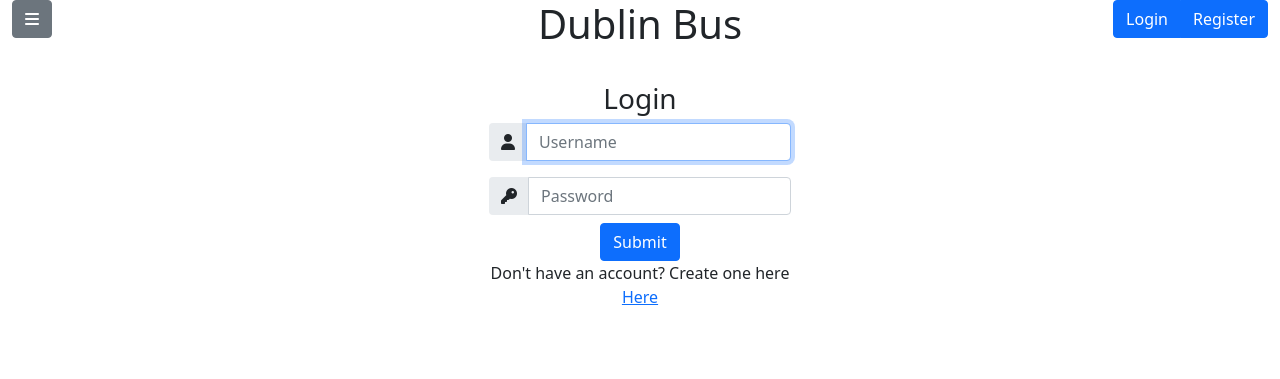
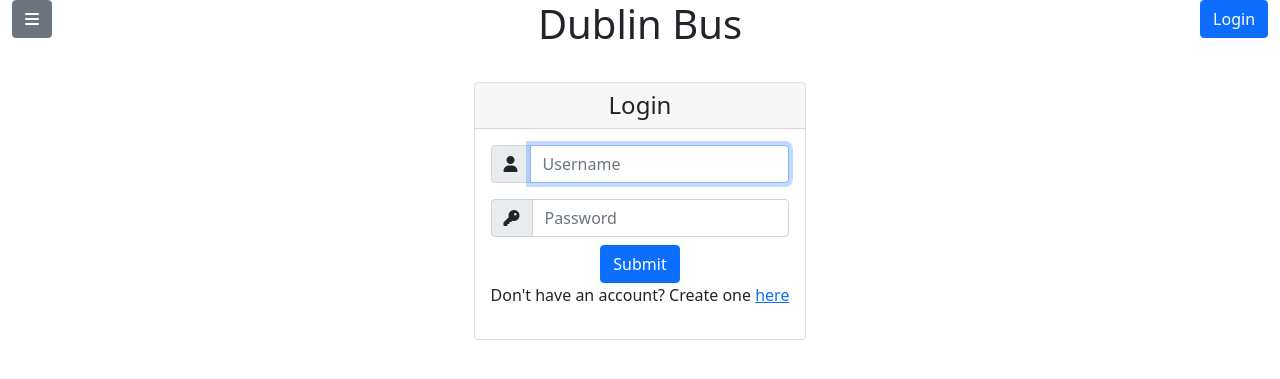
Before and after one commit to AMcClean97/Dublin_Bus, a Django app: page /users/login in a window 1280 px wide. Shown: the top 379 px of the page. Run offline with Django 3.2, Linux system fonts and the light colour scheme; some libraries are stand-ins or nearby versions.

Commit message:
Further UI Improvements

```diff
--- a/Dublin_Bus/templates/base.html
+++ b/Dublin_Bus/templates/base.html
@@ -38,13 +38,10 @@
             <div class="col text-end">
                 {% if user.is_authenticated %}
                 <span>{{request.user}}</span>
-                <span><a class="btn btn-primary" href="{% url 'logout' %}">Logout</a></span>
+                <span><a class="btn btn-primary" href="{% url 'logout' %}"><i class="fas fa-sign-out-alt"></i></a></span>
 
                 {% else %}
-                <div class="btn-group">
-                    <a class ="btn btn-primary" href="{% url 'login' %}">Login</a>
-                    <a class ="btn btn-primary" href="{% url 'register' %}">Register</a>
-                </div>
+                <a class ="btn btn-primary" href="{% url 'login' %}">Login</a>
                 {% endif %}
             </div>
         </div>
--- a/Dublin_Bus/users/static/users/users.css
+++ /dev/null
@@ -1,9 +0,0 @@
-.input_user,
-.input_pass:focus {
-    box-shadow: none !important;
-    outline: 0px !important;
-}
-.input-group-text {
-    border: 0;
-    border-radius: 0.25rem 0 0 0.25rem;
-}
--- a/Dublin_Bus/users/templates/users/login.html
+++ b/Dublin_Bus/users/templates/users/login.html
@@ -8,8 +8,10 @@
 {% block content %}
 
 <div class="row justify-content-center">
-    <div class ="col-md-3 text-center" id="formContainer">
-        <h3>Login</h3>
+    <div class ="col-auto text-center">
+        <div class="card">
+            <h4 class="card-header">Login</h4>
+            <div class="card-body">
                 <form method="POST" action="" id="loginForm" class="form-signin">
                     {% csrf_token %}
                     <div class="input-group mb-3">
@@ -23,11 +25,13 @@
                 </form>
                 <button type="submit" form="loginForm" class="btn btn-primary">Submit</button>
                 <div class="login-info-box">
-            <p>Don't have an account? Create one here <a href="{% url 'register' %}">Here</a></p>
+                    <p>Don't have an account? Create one <a href="{% url 'register' %}">here</a></p>
                 </div>
                 {% for message in messages %}
                 <p id="messages">{{message}}</p>
                 {% endfor %}
             </div>
         </div>
+    </div>
+</div>
 {% endblock %}
```
Also changed, not shown: Dublin_Bus/users/forms.py (+16 -0 lines), Dublin_Bus/users/templates/users/register.html (+16 -12 lines). Lines whose indentation alone changed are shown as unchanged.
